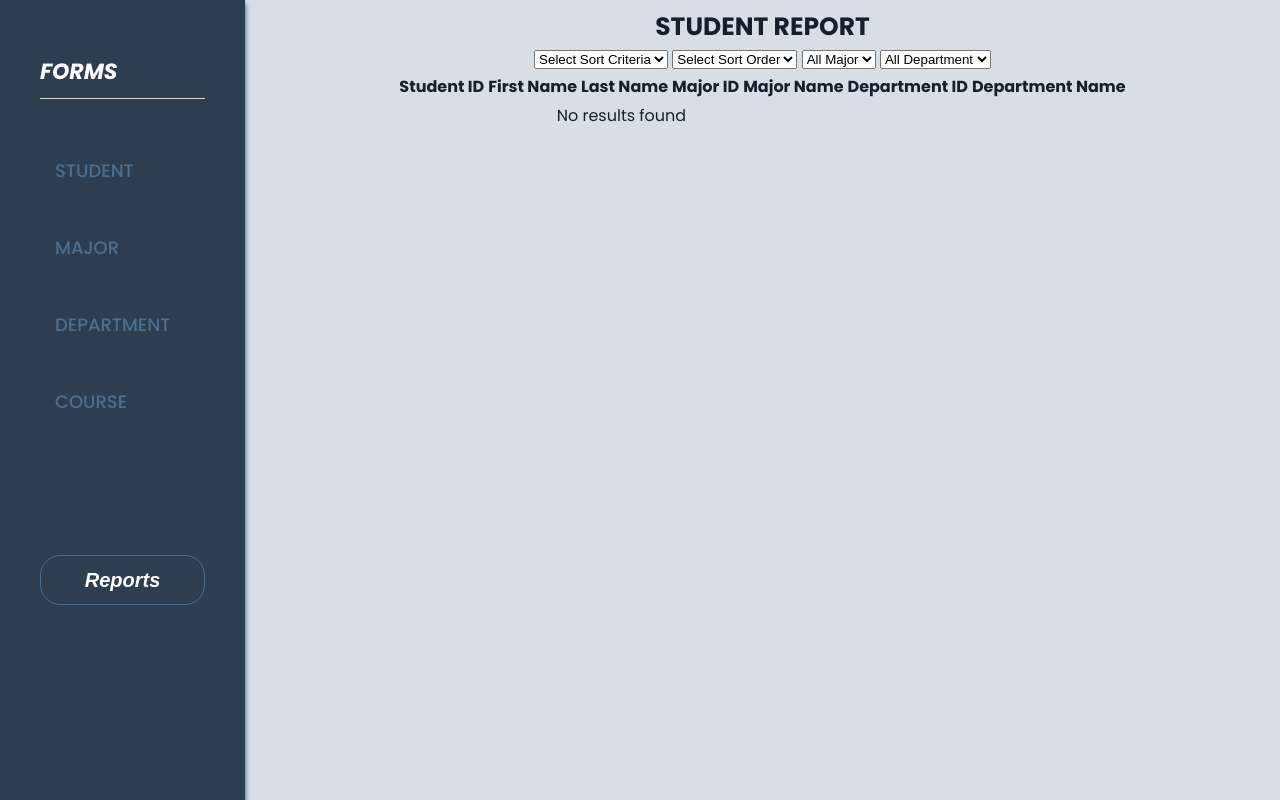
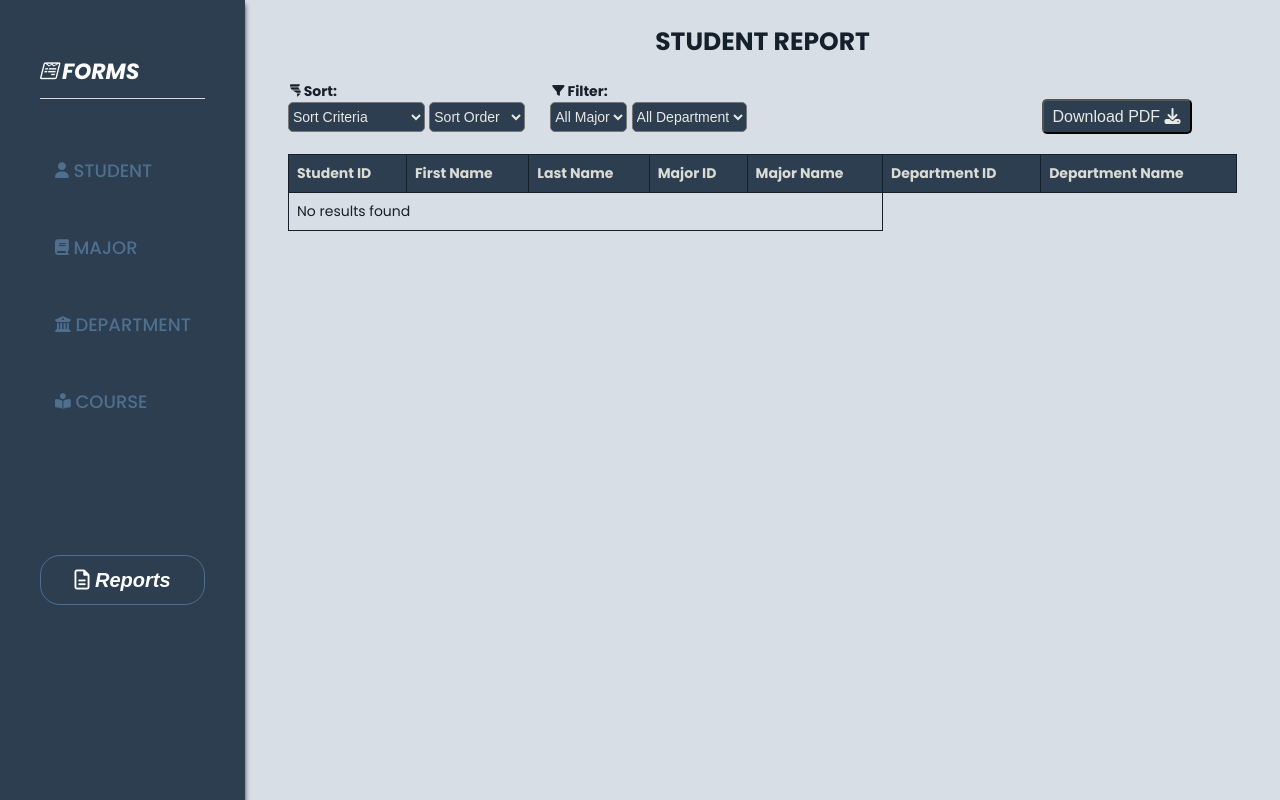
Before and after one commit to erckafrmns/CSE4_Database, a PHP site: page /reports.php in a window 1280 px wide. Run offline with PHP 8.4, Linux system fonts and the light colour scheme; data that the repository does not hold is empty; some libraries are stand-ins or nearby versions.

Commit message:
Student Report

```diff
--- a/css/student.css
+++ b/css/student.css
@@ -167,6 +167,10 @@ input::-webkit-input-placeholder{
     font-size: 14px;
 }
 
+#StudentID {
+    cursor: not-allowed;
+}
+
 #MajorID {
     width: 400px;
     height: 40px;
--- a/css/style.css
+++ b/css/style.css
@@ -236,7 +236,6 @@ input::-webkit-input-placeholder{
 .wrapper {
     display: flex;
     flex-direction: column;
-    align-items: center;
     height: 100%;
     width: calc(100% - 245px);
     margin: 0 0 0 245px;
@@ -248,4 +247,87 @@ input::-webkit-input-placeholder{
     margin:0;
     font-size: 25px;
     text-transform: uppercase;
+    margin-top: 15px;
 }
+
+.report-select {
+    display: flex;
+    align-items: flex-start;
+    margin: 20px 25px 5px 35px;
+}
+
+.sort, .filter {
+    margin-right: 25px;
+}
+
+.sort h5, .filter h5 {
+    text-align: left;
+    margin: 0;
+    padding-left: 2px;
+    font-size: 14px;
+}
+
+#sort_criteria, #sort_order, #select-major,
+#select-department {
+    background-color: #2C3E50;
+    color: #e9e9e4;
+    width: auto;
+    height: 30px;
+    border-radius: 5px;
+    font-size: 14px;
+    cursor: pointer;
+}
+
+#sort_criteria option, #sort_order option, #select-major option,
+#select-department option{
+    font-size: 14px;
+}
+
+.report-download {
+    background-color: #2C3E50;
+    color: #e9e9e4;
+    height: 35px;
+    width: 150px;
+    font-size: 16px;
+    border-radius: 5px;
+    margin: 18px 0 0 270px ;
+    cursor: pointer;
+    transition: all 0.3s ease;
+}
+
+.report-download:hover{
+    transform: scale(0.98);
+}
+
+.student-table {
+    display: flex;
+    flex-direction: column;
+    align-items: center;
+    margin: 5px 35px 20px 35px;
+    padding-top: 10px;
+}
+
+.student-table table {
+    width: 100%;
+    border-collapse: collapse;
+}
+
+.student-table table tbody tr:nth-child(odd) {
+    background-color: none;
+}
+
+.student-table table tbody tr:nth-child(even) {
+    background-color: #99a6b6;
+}
+
+.student-table th, .student-table td {
+    padding: 8px;
+    text-align: left;
+    border: 1px solid #14202B;
+    font-size: 14px;
+}
+
+.student-table th {
+    background-color: #2C3E50;
+    color: #dbdbd6;
+}
--- a/reports.php
+++ b/reports.php
@@ -57,8 +57,8 @@ function fetchStudents($conn, $selected_major = '', $selected_department = '', $
             echo "<td>" . $row["LastName"] . "</td>";
             echo "<td>" . $row["MajorID"] . "</td>";
             echo "<td>" . $row["MajorName"] . "</td>";
+            echo "<td>" . $row["DepartmentID"] . "</td>";
             echo "<td>" . $row["DepartmentName"] . "</td>";
-            echo "<td>" . $row["DepartmentID"] . "</td>";
             echo "</tr>";
         }
     } else {
@@ -84,6 +84,7 @@ if (isset($_GET['ajax']) && $_GET['ajax'] == 1) {
     <meta name="viewport" content="width=device-width, initial-scale=1.0">
     <title>Reports</title>
     <link rel="stylesheet" href="css/style.css">
+    <script src="https://kit.fontawesome.com/b6ecc94894.js" crossorigin="anonymous"></script>
     <script src="https://code.jquery.com/jquery-3.6.0.min.js"></script>
 </head>
 <body>
@@ -103,8 +104,11 @@ if (isset($_GET['ajax']) && $_GET['ajax'] == 1) {
             <h1>Student Report</h1>
         </div>
         <div class="report-select">
+            <div class="sort">
+                <h5><i class="fa-solid fa-tornado fa-sm"></i>     Sort:</h5>
+                <div class="select-container">
                     <select name="sort_criteria" id="sort_criteria">
-                <option value="">Select Sort Criteria</option>
+                        <option value="">Sort Criteria</option>
                         <option value="StudentID">Student ID</option>
                         <option value="FirstName">First Name</option>
                         <option value="LastName">Last Name</option>
@@ -112,10 +116,15 @@ if (isset($_GET['ajax']) && $_GET['ajax'] == 1) {
                         <option value="DepartmentName">Department Name</option>
                     </select>
                     <select name="sort_order" id="sort_order">
-                <option value="">Select Sort Order</option>
+                        <option value="">Sort Order</option>
                         <option value="ASC">Ascending</option>
                         <option value="DESC">Descending</option>
                     </select>
+                </div>
+            </div>
+            <div class="filter">
+                <h5><i class="fa-solid fa-filter fa-sm"></i>     Filter:</h5>
+                <div class="select-container">
                     <select name="select-major" id="select-major">
                         <option value="">All Major</option>
                         <?php echo $majorOptions; ?>
@@ -124,6 +133,9 @@ if (isset($_GET['ajax']) && $_GET['ajax'] == 1) {
                         <option value="">All Department</option>
                         <?php echo $deptOptions; ?>
                     </select>
+                </div>
+            </div>
+            <button class="report-download">Download PDF <i class="fa-solid fa-download"></i></button>
         </div>
         <div class="student-table">
             <table>
```
Lines whose indentation alone changed are shown as unchanged.
